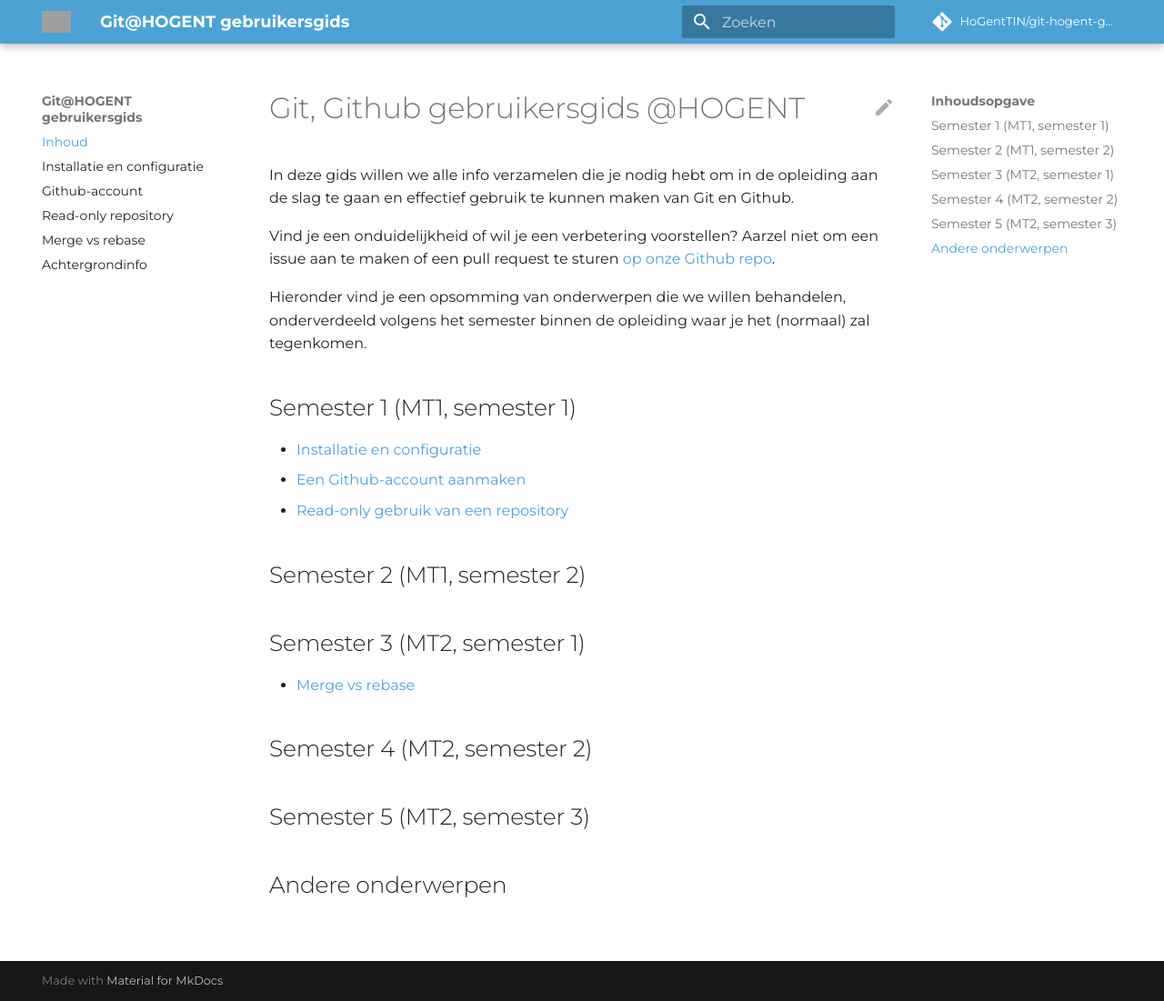
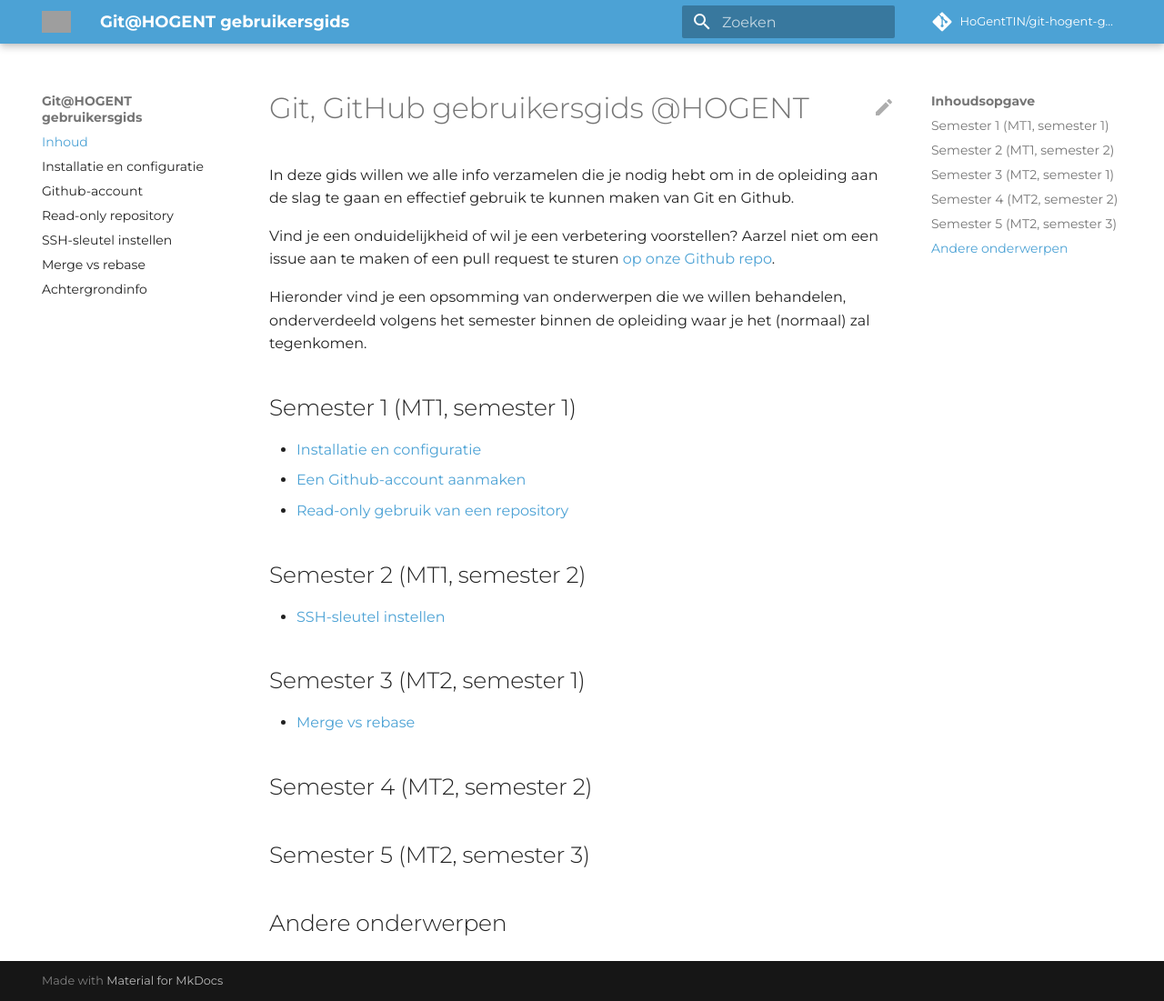
Before and after one commit to HoGentTIN/git-hogent-gids, an MkDocs documentation site: the page built from docs/index.md, in a window 1280 px wide and 1101 px high. Shown: the whole window at 91% size. Built offline with MkDocs 1.6.1 and Material for MkDocs 9.7.7, drawn with Linux system fonts in a browser that asks for light colours; comment, search, counter and statistics services are not loaded; grey boxes are pictures that could not be loaded.

Commit message:
Info rond SSH-sleutels toegevoegd

```diff
--- a/docs/index.md
+++ b/docs/index.md
@@ -1,4 +1,4 @@
-# Git, Github gebruikersgids @HOGENT
+# Git, GitHub gebruikersgids @HOGENT
 
 In deze gids willen we alle info verzamelen die je nodig hebt om in de opleiding aan de slag te gaan en effectief gebruik te kunnen maken van Git en Github.
 
@@ -14,6 +14,8 @@
 
 ## Semester 2 (MT1, semester 2)
 
+- [SSH-sleutel instellen](./ssh-sleutel-instellen.md)
+
 ## Semester 3 (MT2, semester 1)
 
 - [Merge vs rebase](./merge-rebase.md)
--- a/mkdocs.yml
+++ b/mkdocs.yml
@@ -12,6 +12,7 @@
   - "Installatie en configuratie": "installatie-config.md"
   - "Github-account": "github-account.md"
   - "Read-only repository": "readonly-repo.md"
+  - "SSH-sleutel instellen": "ssh-sleutel-instellen.md"
   - "Merge vs rebase": "merge-rebase.md"
   - "Achtergrondinfo": "achtergrondinfo.md"
 
```
Also changed, not shown: docs/ssh-sleutel-instellen.md (added, +11 -0 lines).
